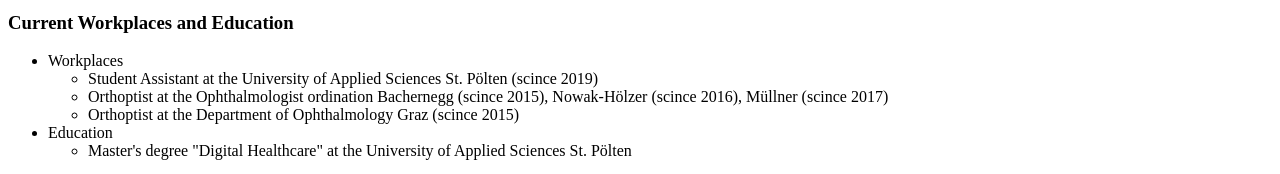
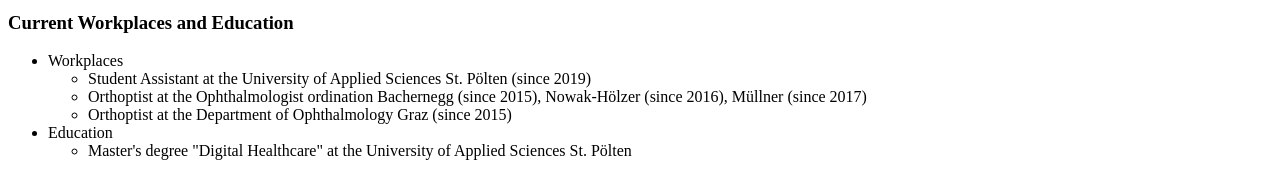
Before and after one commit to AnnaLienhart/CV, a plain HTML site: page index.html in a window 1280 px wide. Shown: the part 205-379 px from the top of the page. Drawn offline with Linux system fonts and the light colour scheme.

Commit message:
Update index.html

```diff
--- a/index.html
+++ b/index.html
@@ -25,9 +25,9 @@
   <ul>
     <li>Workplaces
       <ul>
-        <li>Student Assistant at the University of Applied Sciences St. Pölten (scince 2019)</li>
-        <li>Orthoptist at the Ophthalmologist ordination Bachernegg (scince 2015), Nowak-Hölzer (scince 2016), Müllner (scince 2017)</li>
-        <li>Orthoptist at the Department of Ophthalmology Graz (scince 2015)</li>
+        <li>Student Assistant at the University of Applied Sciences St. Pölten (since 2019)</li>
+        <li>Orthoptist at the Ophthalmologist ordination Bachernegg (since 2015), Nowak-Hölzer (since 2016), Müllner (since 2017)</li>
+        <li>Orthoptist at the Department of Ophthalmology Graz (since 2015)</li>
       </ul>
     </li>
     <li>Education
```
